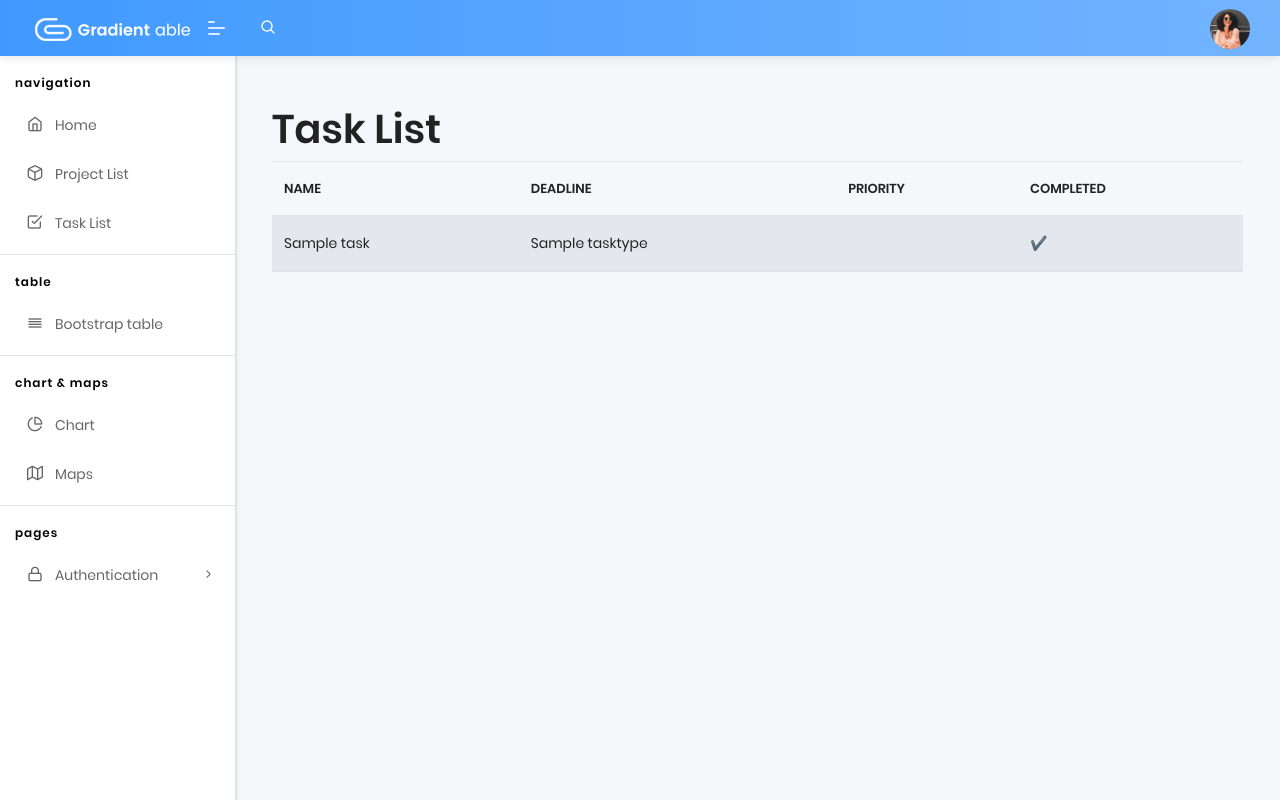
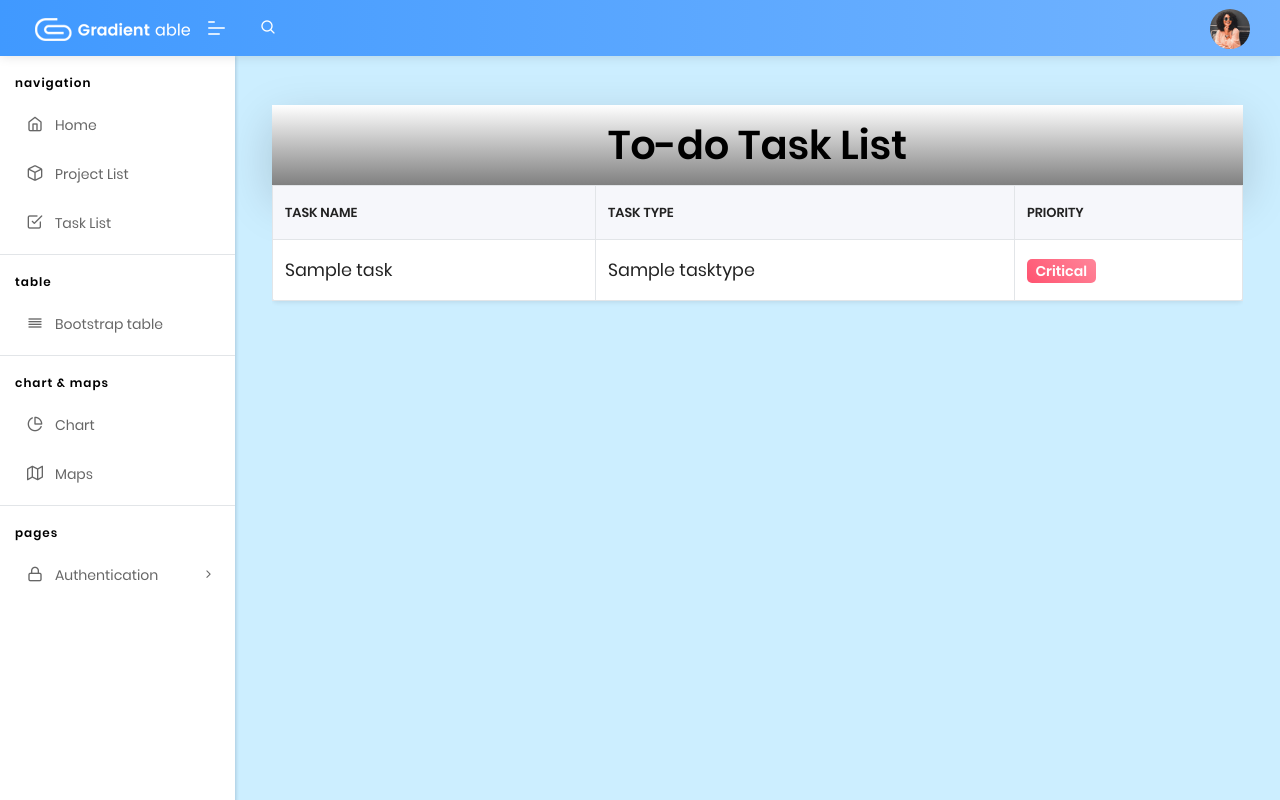
Before and after one commit to Ppllupold/ITCompanyTaskManager, a Django app: template templates/TMapp/task-list.html in a window 1280 px wide. Run offline with Django 5.2, Linux system fonts and the light colour scheme; the template is opened without the code that fills it: values that come from a table or form of the project are taken from there, others are empty; tables that the repository leaves empty hold one stand-in row (values such as "Sample post"); some libraries are stand-ins or nearby versions.

Commit message:
created task-list view and changed page background color to light-blue

```diff
--- a/taskmanagerApp/views.py
+++ b/taskmanagerApp/views.py
@@ -11,3 +11,7 @@ def index(request):
 class TaskListView(generic.ListView):
     model = Task
     template_name = "TMapp/task-list.html"
+
+    def get_queryset(self):
+        task_list = Task.objects.filter(is_completed=False).select_related("task_type")
+        return task_list
--- a/templates/TMapp/task-list.html
+++ b/templates/TMapp/task-list.html
@@ -1,30 +1,46 @@
 {% extends "layouts/base.html" %}
+{% block stylesheets %}
+<style>
+  .table-hover tbody tr:hover {
+    background-color: #d4edda;
+    transition: background-color 0.3s ease;
+  }
+</style>
+{% endblock stylesheets %}
 
 {% block content %}
   <div class="pcoded-main-container">
     <div class="pcoded-content">
       <div class="container mt-4">
-        <h1>Task List</h1>
-        <table class="table table-striped">
-          <thead>
+        <h1 class="text-center text-black p-3 shadow-lg"
+    style="background: linear-gradient(to top, gray, white); border-radius: 0; margin: 0; width: 100%;">To-do Task List</h1>
+        <div class="table-responsive">
+          <table class="table table-hover table-bordered shadow-sm rounded" style="background-color: white; font-size: 1.1rem;">
+            <thead class="bg-dark text-white">
               <tr>
-            <th>Name</th>
-            <th>Deadline</th>
-            <th>Priority</th>
-            <th>Completed</th>
+                <th scope="col">Task Name</th>
+                <th scope="col">Task Type</th>
+                <th scope="col">Priority</th>
               </tr>
             </thead>
             <tbody>
-          {% for task in tasks %}
-            <tr>
+              {% for task in task_list %}
+              <tr class="align-middle">
                 <td>{{ task.name }}</td>
-              <td>{{ task.task_type}}</td>
-              <td>{{ task.}}</td>
-              <td>{% if task.is_completed %}✔️{% else %}❌{% endif %}</td>
+                <td>{{ task.task_type.name }}</td>
+                <td>
+                  <span class="badge {% if task.priority == 'CRITICAL' %} bg-danger
+                    {% elif task.priority == 'ESSENTIAL' %} bg-warning
+                    {% elif task.priority == 'HIGH_PRIORITY' %} bg-primary
+                    {% elif task.priority == 'MEDIUM_PRIORITY' %} bg-info
+                    {% else %} bg-secondary {% endif %}">
+                    {{ task.get_priority_display }}
+                  </span>
+                </td>
               </tr>
               {% empty %}
               <tr>
-              <td colspan="4">No tasks available.</td>
+                <td colspan="3" class="text-center">No tasks available.</td>
               </tr>
               {% endfor %}
             </tbody>
@@ -32,4 +48,5 @@
         </div>
       </div>
     </div>
+  </div>
 {% endblock %}
--- a/templates/layouts/base.html
+++ b/templates/layouts/base.html
@@ -23,7 +23,7 @@
     {% block stylesheets %}{% endblock stylesheets %}
 
 </head>
-<body class="">
+<body class="" style="background-color: #cceeff;">
 
 	<!-- [ Pre-loader ] start -->
 	<div class="loader-bg">
```
Lines whose indentation alone changed are shown as unchanged.
